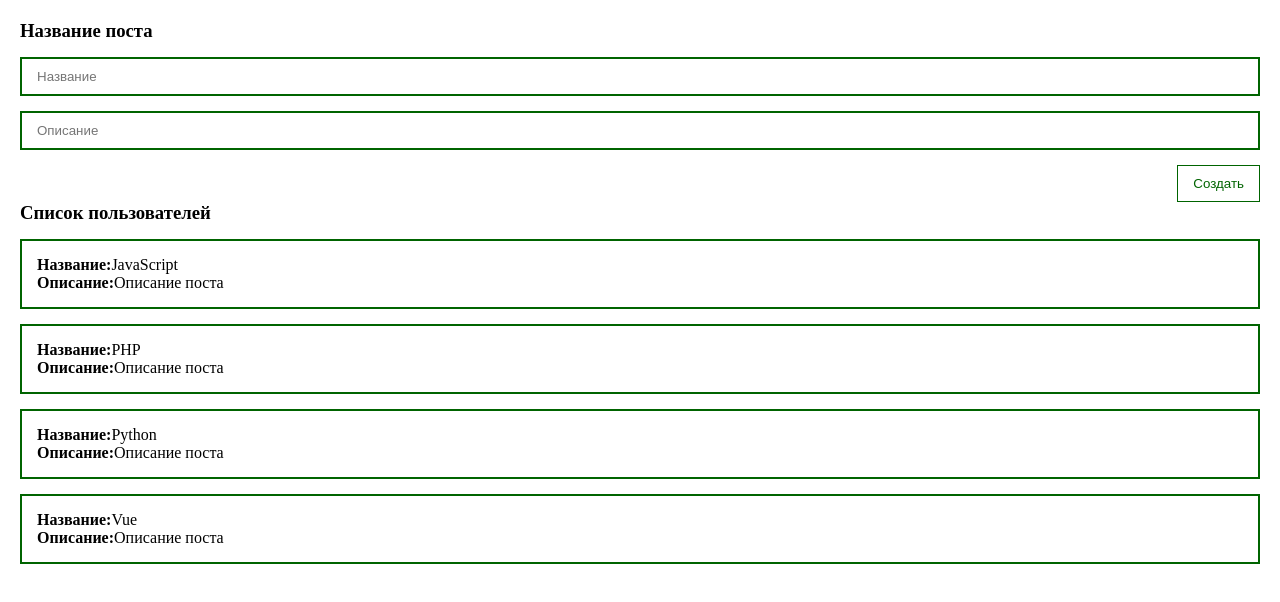
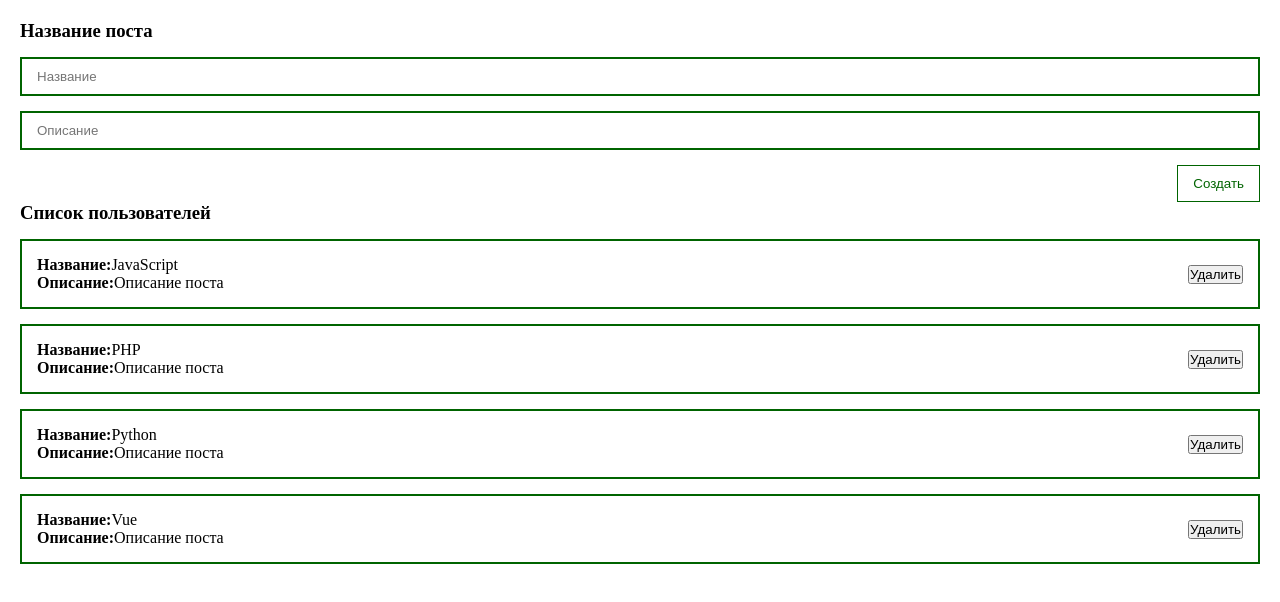
Before and after one commit to MrKuchkarov/Vue-to-do-list, a Vue app: page / in a window 1280 px wide. Shown: the top 602 px of the page. Built offline with nearby package versions, Linux system fonts and the light colour scheme.

Commit message:
create: created UI component MyButton

```diff
--- a/src/components/PostForm.vue
+++ b/src/components/PostForm.vue
@@ -14,18 +14,22 @@
           type="text"
           placeholder="Описание"
       >
-      <button
+      <my-button
           class="btn"
+          style="align-self: flex-end"
           @click="createPost"
       >
         Создать
-      </button>
+      </my-button>
     </form>
   </div>
 </template>
 
 <script>
+import MyButton from "@/components/UI/MyButton.vue";
+
 export default {
+  components: {MyButton},
   data() {
     return {
       post: {
@@ -54,12 +58,4 @@
   padding: 10px 15px;
   margin-top: 15px;
 }
-.btn {
-  margin-top: 15px;
-  align-self: flex-end;
-  padding: 10px 15px;
-  background: none;
-  color: darkgreen;
-  border: 1px solid darkgreen;
-}
 </style>
--- a/src/components/PostItem.vue
+++ b/src/components/PostItem.vue
@@ -1,7 +1,12 @@
 <template>
   <div class="post">
-    <div><strong>Название:</strong>{{ post.title }}</div>
-    <div><strong>Описание:</strong>{{ post.body }}</div>
+    <div>
+      <div><strong>Название:</strong>{{ post.title }}</div>
+      <div><strong>Описание:</strong>{{ post.body }}</div>
+    </div>
+    <div class="post__btns">
+      <button>Удалить</button>
+    </div>
   </div>
 </template>
 
@@ -17,5 +22,12 @@
 </script>
 
 <style scoped>
-
+.post {
+  padding: 15px;
+  border: 2px solid darkgreen;
+  margin-top: 15px;
+  display: flex;
+  align-items: center;
+  justify-content: space-between;
+}
 </style>
--- a/src/components/PostList.vue
+++ b/src/components/PostList.vue
@@ -20,9 +20,5 @@
 </script>
 
 <style scoped>
-.post {
-  padding: 15px;
-  border: 2px solid darkgreen;
-  margin-top: 15px;
-}
+
 </style>
--- /dev/null
+++ b/src/components/UI/MyButton.vue
@@ -0,0 +1,21 @@
+<template>
+  <button>
+    <slot></slot>
+  </button>
+</template>
+
+<script>
+export default {
+
+}
+</script>
+
+<style scoped>
+.btn {
+  margin-top: 15px;
+  padding: 10px 15px;
+  background: none;
+  color: darkgreen;
+  border: 1px solid darkgreen;
+}
+</style>
```
